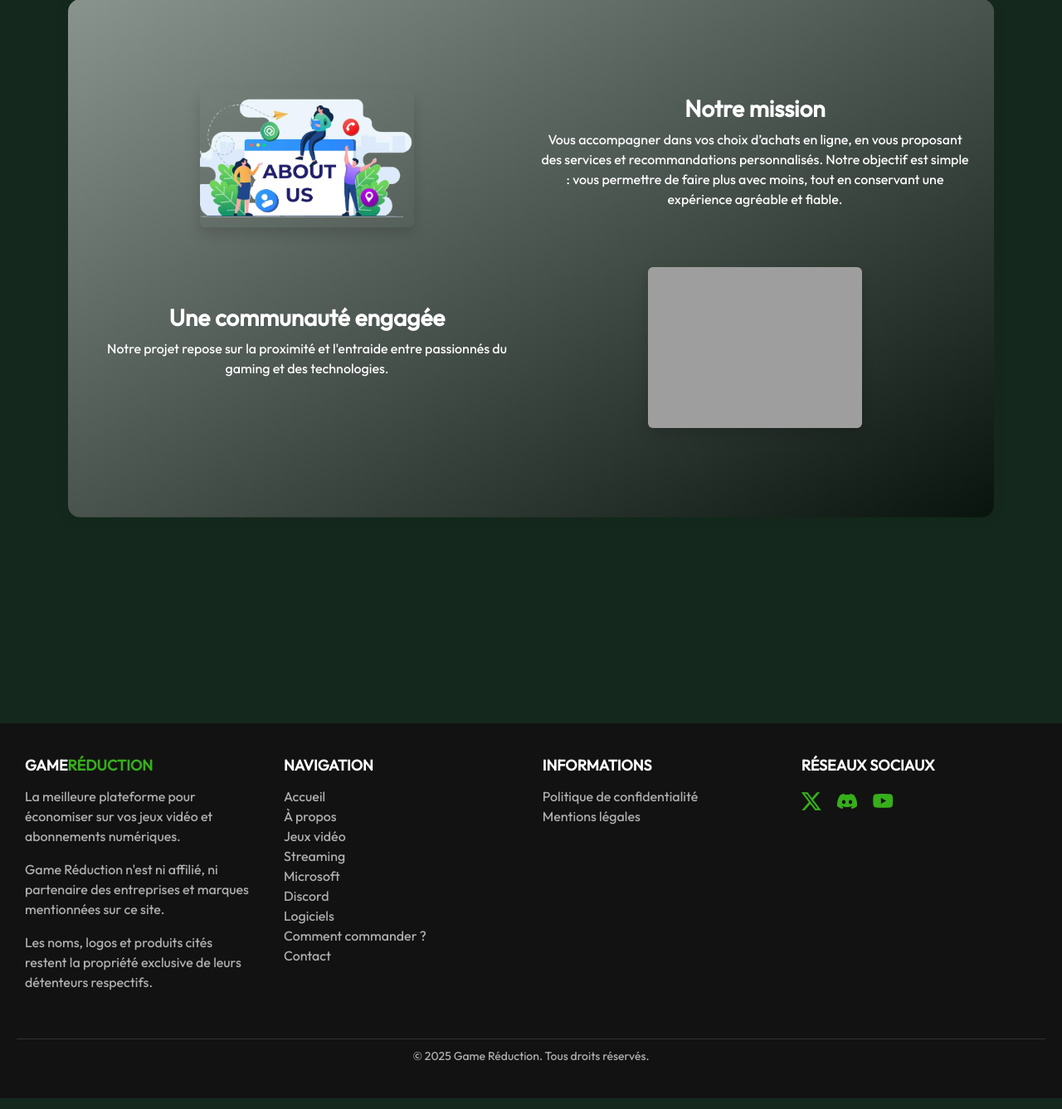
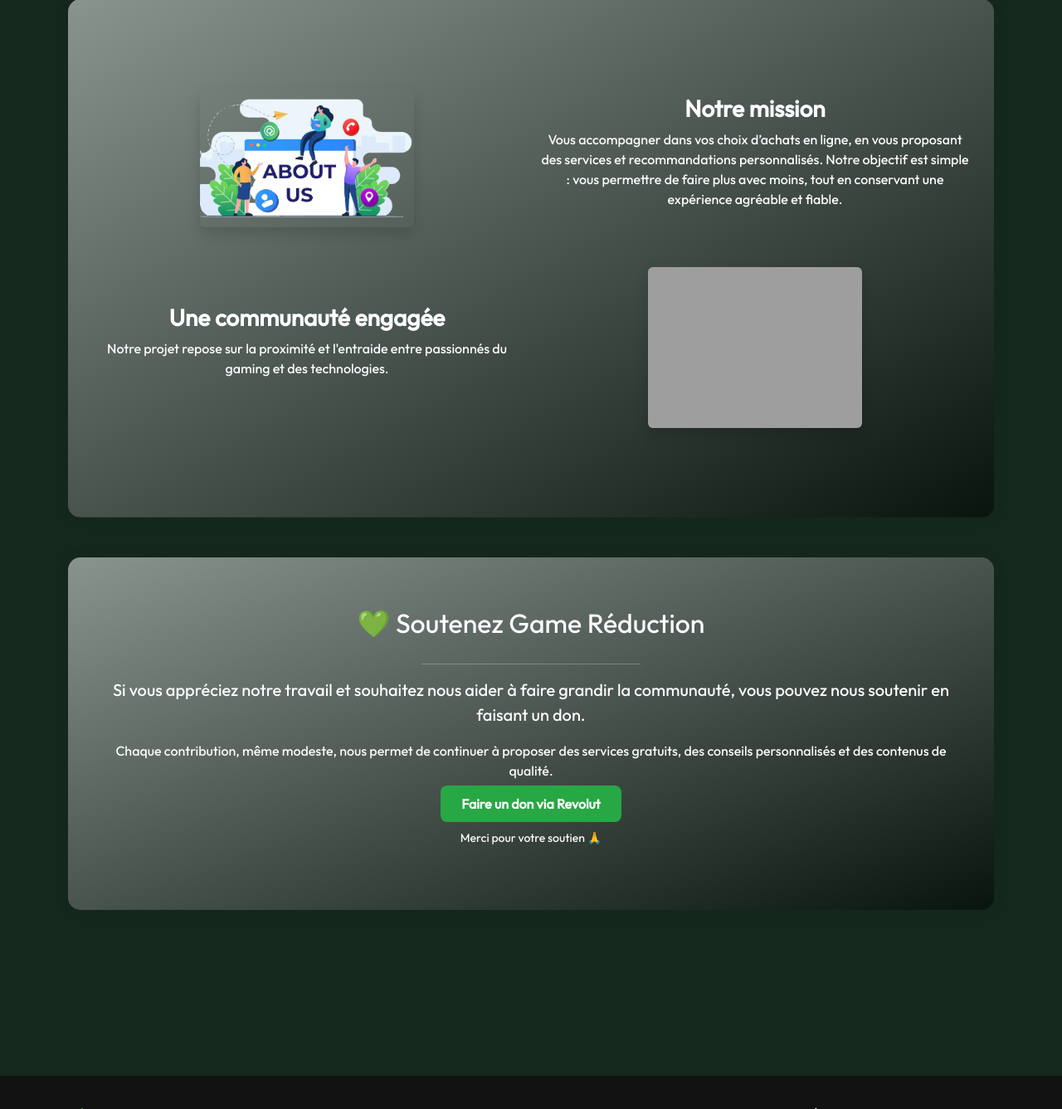
Before and after one commit to ThomasLap13/Game-Reduction, a PHP site: page /public/a-propos.php in a window 1280 px wide. Shown: the part 886-2223 px from the top of the page at 83% size. Run offline with PHP 8.4, Linux system fonts and the light colour scheme; grey boxes are pictures that could not be loaded.

Commit message:
V40 - Dons

```diff
--- a/public/a-propos.php
+++ b/public/a-propos.php
@@ -37,6 +37,28 @@ include '../includes/header.php';
             padding: 60px 30px;
             border-radius: 15px;
             box-shadow: 0 0 20px rgba(0,0,0,0.05);
+        }
+
+        .contact-wrapper {
+            background: linear-gradient(to bottom right, rgba(255, 255, 255, 0.5), rgba(0, 0, 0, 0.5));
+            padding: 60px 30px;
+            border-radius: 15px;
+            box-shadow: 0 0 20px rgba(0,0,0,0.05);
+            margin-top: 40px;
+        }
+
+        .don-btn {
+            background-color: #28a745;
+            color: white;
+            font-weight: bold;
+            padding: 12px 25px;
+            border-radius: 8px;
+            text-decoration: none;
+            transition: background-color 0.3s ease;
+        }
+
+        .don-btn:hover {
+            background-color: #218838;
         }
     </style>
 </head>
@@ -88,6 +110,22 @@ include '../includes/header.php';
             </div>
         </section>
     </section>
+
+    <!-- Section Don -->
+    <div class="contact-wrapper text-center">
+        <h2>💚 Soutenez Game Réduction</h2>
+        <hr class="w-25 mx-auto">
+        <p class="lead">
+            Si vous appréciez notre travail et souhaitez nous aider à faire grandir la communauté, vous pouvez nous soutenir en faisant un don.
+        </p>
+        <p>
+            Chaque contribution, même modeste, nous permet de continuer à proposer des services gratuits, des conseils personnalisés et des contenus de qualité.
+        </p>
+        <a href="https://revolut.me/thomas_pro" target="_blank" class="don-btn">
+            Faire un don via Revolut
+        </a>
+        <p class="mt-3"><small>Merci pour votre soutien 🙏</small></p>
+    </div>
 </main>
 
 <?php
```
